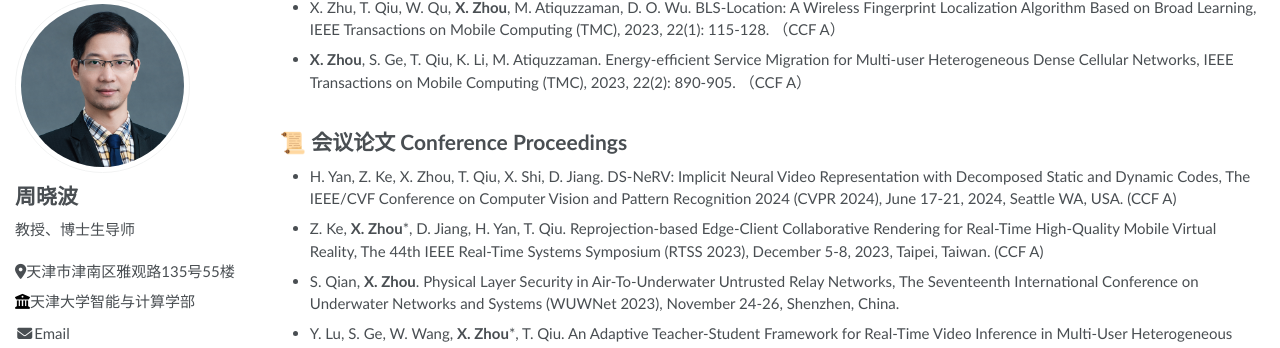
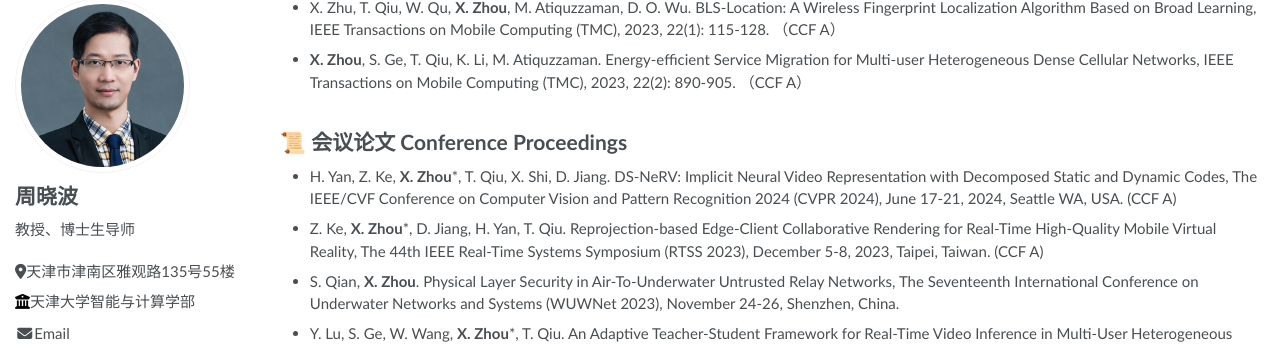
Before and after one commit to LiaEx/liaex.github.io, a Jekyll site: the page built from _pages/publications.md, in a window 1280 px wide and 900 px high, scrolled down 719 px. Shown: the part 93-441 px from the top of the window. Built offline with Jekyll 4.4.1, drawn with Linux system fonts in a browser that asks for light colours; some web fonts are replaced.

```diff
--- a/_pages/publications.md
+++ b/_pages/publications.md
@@ -29,7 +29,7 @@ More papers are available on [Google Scholar](https://) and [DBLP](https://dblp.
 <span class='anchor' id='Conference'></span>
 
 # 📜 会议论文 Conference Proceedings
-- H. Yan, Z. Ke, X. Zhou, T. Qiu, X. Shi, D. Jiang. DS-NeRV: Implicit Neural Video Representation with Decomposed Static and Dynamic Codes, The IEEE/CVF Conference on Computer Vision and Pattern Recognition 2024 (CVPR 2024), June 17-21, 2024, Seattle WA, USA. (CCF A)
+- H. Yan, Z. Ke, **X. Zhou***, T. Qiu, X. Shi, D. Jiang. DS-NeRV: Implicit Neural Video Representation with Decomposed Static and Dynamic Codes, The IEEE/CVF Conference on Computer Vision and Pattern Recognition 2024 (CVPR 2024), June 17-21, 2024, Seattle WA, USA. (CCF A)
 - Z. Ke, **X. Zhou***, D. Jiang, H. Yan, T. Qiu. Reprojection-based Edge-Client Collaborative Rendering for Real-Time High-Quality Mobile Virtual Reality, The 44th IEEE Real-Time Systems Symposium (RTSS 2023), December 5-8, 2023, Taipei, Taiwan. (CCF A)
 - S. Qian, **X. Zhou**. Physical Layer Security in Air-To-Underwater Untrusted Relay Networks, The Seventeenth International Conference on Underwater Networks and Systems (WUWNet 2023), November 24-26, Shenzhen, China.
 - Y. Lu, S. Ge, W. Wang, **X. Zhou***, T. Qiu. An Adaptive Teacher-Student Framework for Real-Time Video Inference in Multi-User Heterogeneous MEC Networks, The 29th IEEE International Conference on Parallel and Distributed Systems (ICPADS 2023), December 17-21, 2023, Hainan, China.
```
